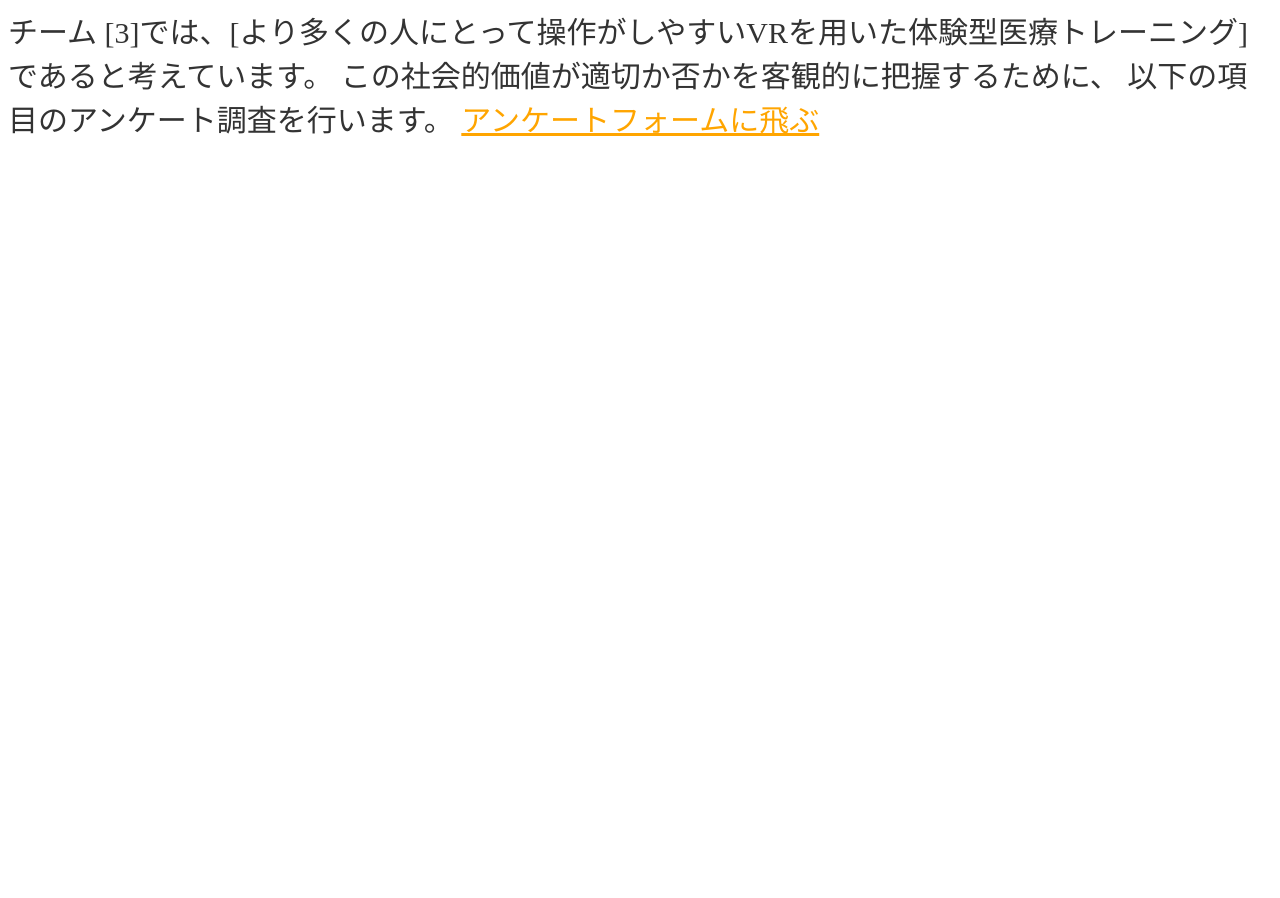
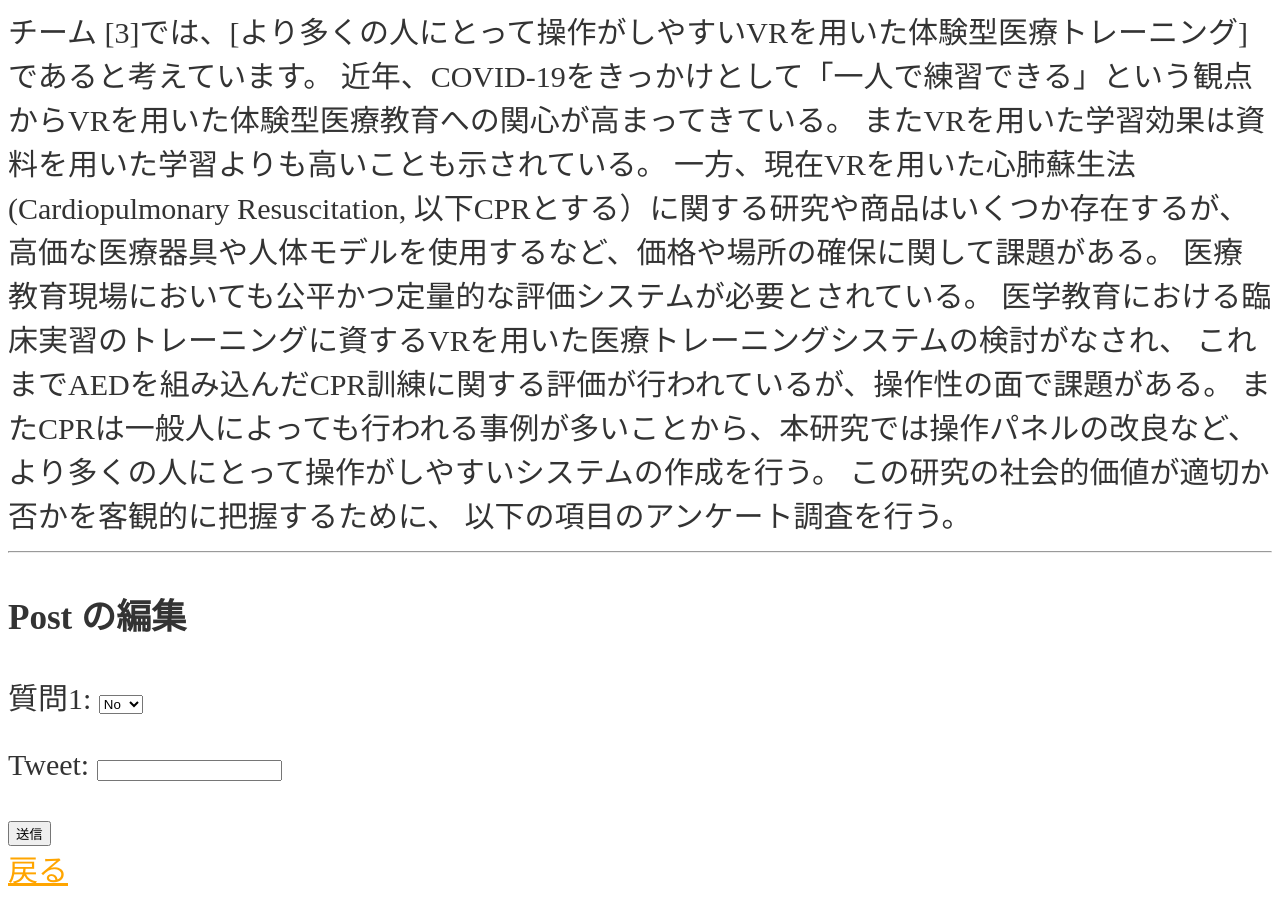
Before and after one commit to tacks2021/SystemEngineering_G3, a Django app: page / in a window 1280 px wide. Before the commit the page ends 136 px from the top, so only its background shows below. Run offline with Django 4.2, Linux system fonts and the light colour scheme.

Commit message:
update: 1つの画面でアンケートが完結するように修正

```diff
--- a/sample_app/models.py
+++ b/sample_app/models.py
@@ -1,9 +1,19 @@
 from django.db import models
+
+choices = (
+    (True, 'Yes'),
+    (False, 'No'),
+)
 
 # Create your models here.
 class Post(models.Model):
-    name = models.CharField('user name',max_length=15)
+    Q1 = models.CharField(
+        verbose_name="質問1",
+        max_length=100,
+        choices=choices,
+        default=False,
+    )
     micropost = models.CharField('tweet', max_length=140, blank=True)
 
     def __str__(self):
-        return self.name
+        return f'Post {self.id}: {self.micropost[:20]}'
--- /dev/null
+++ b/sample_app/templates/sample_app/index.html
@@ -0,0 +1,27 @@
+{% load static %}
+<!DOCTYPE html>
+<html lang="ja">
+<head>
+    <meta charset="UTF-8">
+    <title>インデックスページ</title>
+    {# もしスタイルシートがあるならここで読み込みます #}
+    <link rel="stylesheet" href="{% static 'sample_app/styles/styles.css' %}">
+</head>
+<body>
+
+    {# questionnaire_content.html の内容をここに挿入 #}
+    <div id="questionnaire-section">
+        {% include 'sample_app/questionnaire_content.html' %}
+    </div>
+
+    <hr>
+
+    {# post_form.html の内容をここに挿入 #}
+    <div id="post-form-section">
+        {% include 'sample_app/post_form.html' %}
+    </div>
+
+    {# その他のコンテンツ #}
+
+</body>
+</html>
--- a/sample_app/templates/sample_app/post_form.html
+++ b/sample_app/templates/sample_app/post_form.html
@@ -5,16 +5,22 @@
     <title>Post Form</title>
 </head>
 <body>
-    <h4>Post の編集</h4>
-    {% if post_id %}
-    <form action="{% url 'sample_app:edit_post' post_id=post_id %}" method="post">
-    {% else %}
+
+    <h3>Post の編集</h3>
+
+    {# フォームを送信するためのformタグ #}
     <form action="{% url 'sample_app:create_post' %}" method="post">
-    {% endif %}
-      {% csrf_token %}
-      {{ form }}
-          <button type="submit">送信</button>
+
+        {# セキュリティ対策のための必須タグ #}
+        {% csrf_token %}
+
+        {# フォームの入力欄を段落(<p>)として表示します #}
+        {{ form.as_p }}
+
+        {# 送信ボタン #}
+        <button type="submit">送信</button>
     </form>
+
     <a href="{% url 'sample_app:index' %}">戻る</a>
 </body>
 </html>
--- a/sample_app/templates/sample_app/questionnaire_content.html
+++ b/sample_app/templates/sample_app/questionnaire_content.html
@@ -8,10 +8,18 @@
 </head>
 <body>
     チーム [3]では、[より多くの人にとって操作がしやすいVRを用いた体験型医療トレーニング] であると考えています。
-    この社会的価値が適切か否かを客観的に把握するために、
-    以下の項目のアンケート調査を行います。
+    近年、COVID-19をきっかけとして「一人で練習できる」という観点からVRを用いた体験型医療教育への関心が高まってきている。
+    またVRを用いた学習効果は資料を用いた学習よりも高いことも示されている。
+    一方、現在VRを用いた心肺蘇生法(Cardiopulmonary Resuscitation, 以下CPRとする）に関する研究や商品はいくつか存在するが、
+    高価な医療器具や人体モデルを使用するなど、価格や場所の確保に関して課題がある。
+    医療教育現場においても公平かつ定量的な評価システムが必要とされている。
+    医学教育における臨床実習のトレーニングに資するVRを用いた医療トレーニングシステムの検討がなされ、
+    これまでAEDを組み込んだCPR訓練に関する評価が行われているが、操作性の面で課題がある。
+    またCPRは一般人によっても行われる事例が多いことから、本研究では操作パネルの改良など、
+    より多くの人にとって操作がしやすいシステムの作成を行う。
+    この研究の社会的価値が適切か否かを客観的に把握するために、
+    以下の項目のアンケート調査を行う。
 
-    <a href="{% url 'sample_app:create_post' %}">アンケートフォームに飛ぶ</a>
     <style>
         body {
             color: #333;
--- a/sample_app/views.py
+++ b/sample_app/views.py
@@ -7,8 +7,16 @@ def index(request):
     """
     トップページ
     """
-    # ページロード時は questionnaire_content.html を呼び出す
-    return render(request, 'sample_app/questionnaire_content.html')  # 呼び出す Template
+    # PostFormのインスタンスを作成
+    form = PostForm()
+
+    # contextにフォームを追加
+    context = {
+        'form': form,
+    }
+
+    # contextをテンプレートに渡してレンダリング
+    return render(request, 'sample_app/index.html', context)
 
 def create_post(request):
     """
@@ -100,4 +108,23 @@ class PostForm(ModelForm):
     class Meta:
         model = Post
         # fields は models.py で定義している変数名
-        fields = ('name', 'micropost')
+        fields = ('Q1', 'micropost')
+
+def questionnaire_view(request):
+    # ... (既存のアンケートビューのロジック) ...
+    if request.method == 'POST':
+        # ... (既存のPOST処理ロジック) ...
+        # リダイレクト先を新しい完了ページに変更
+        return redirect('sample_app:questionnaire_complete')
+
+# 新しく完了ページ用のビューを追加
+def questionnaire_complete_view(request):
+    return render(request, 'sample_app/questionnaire_complete.html')
+
+
+# def index_view(request):
+#     # 他のテンプレートに渡したいデータがあれば、contextに追加します
+#     context = {
+#         'some_key': 'some_value',
+#     }
+#     return render(request, 'sample_app/index.html', context)
```
Also changed, not shown: sample_app/forms.py (added, +9 -0 lines), sample_app/templates/sample_app/post_list.html (+7 -3 lines), sample_app/migrations/0001_initial.py, sample_app/migrations/0002_alter_post_q1.py (added).
